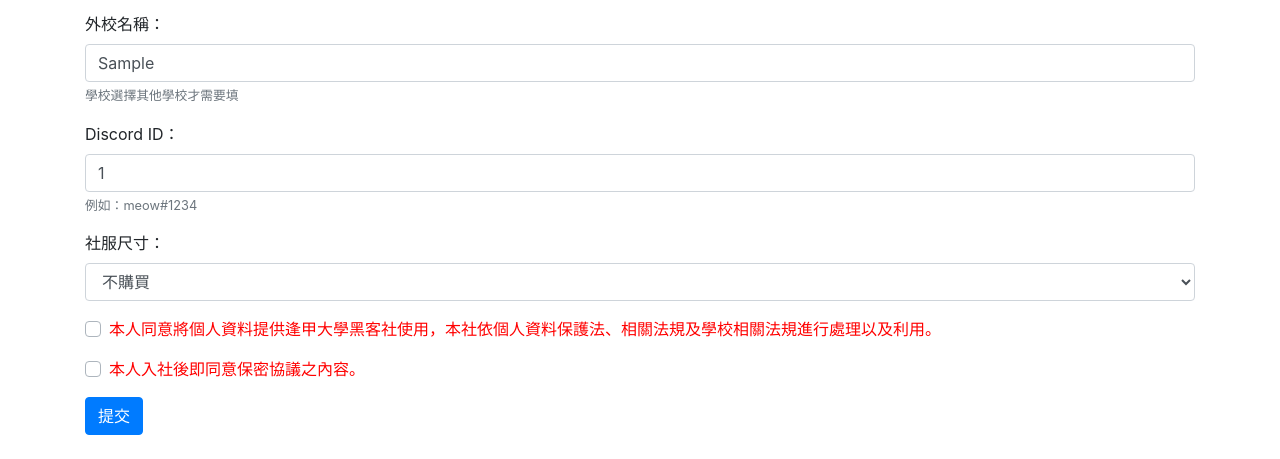
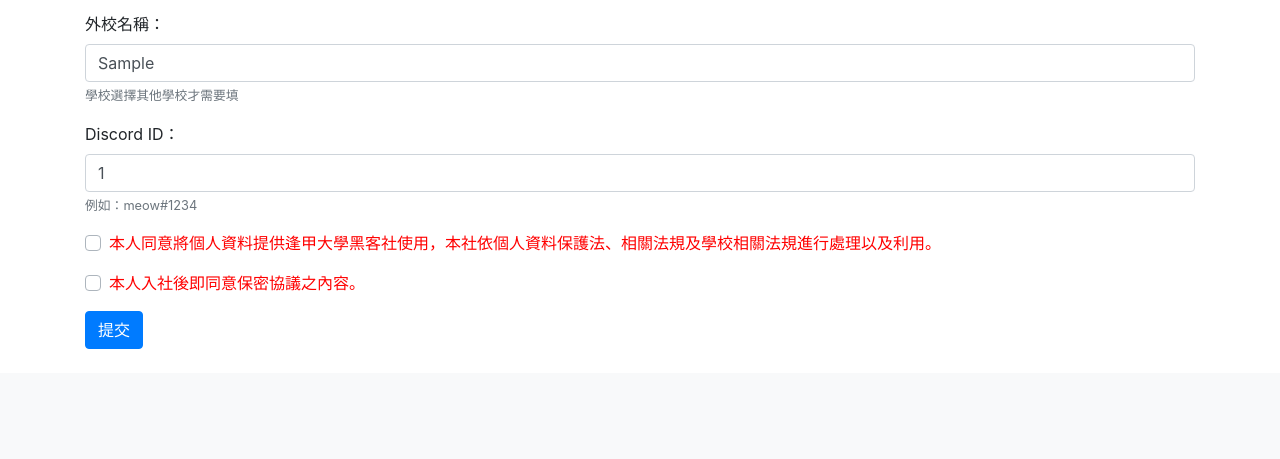
Before and after one commit to mikucat0309/JoinClub-2021, a Django app: page /join/edit/1 in a window 1280 px wide. Shown: the part 993-1452 px from the top of the page. After the commit the page ends 1342 px from the top, so only its background shows below. Run offline with Django 3.2, Linux system fonts and the light colour scheme; a user stored in the database is signed in; tables that the repository leaves empty hold one stand-in row (values such as "Sample post"); some libraries are stand-ins or nearby versions.

Commit message:
期限到 隱藏社服欄位

```diff
--- a/join/forms.py
+++ b/join/forms.py
@@ -19,7 +19,7 @@ class JoinForm(ModelForm):
     class Meta:
         model = Member
         fields = ['name', 'nid', 'dept', 'level',
-                  'phone', 'email', 'pay', 'bankAccount', 'is_FCU', 'school', 'DiscordId', 'clothes']
+                  'phone', 'email', 'pay', 'bankAccount', 'is_FCU', 'school', 'DiscordId',]
         widgets = {
             'name': forms.TextInput(attrs={'class': 'form-control', 'placeholder': '請輸入姓名'}),
             'nid': forms.TextInput(attrs={'class': 'form-control', 'placeholder': '請輸入學號'}),
@@ -32,7 +32,7 @@ class JoinForm(ModelForm):
             'is_FCU': forms.Select(attrs={'class': 'form-control'}),
             'school': forms.TextInput(attrs={'class': 'form-control', 'aria-describedby': 'schoolHelp', 'placeholder': '如果您不是逢甲大學學生，請輸入您的學校名稱'}),
             'DiscordId': forms.TextInput(attrs={'class': 'form-control', 'aria-describedby': 'DiscodeIdHelp', 'placeholder': '請輸入您的 Discord ID'}),
-            'clothes': forms.Select(attrs={'class': 'form-control'}),
+            # 'clothes': forms.Select(attrs={'class': 'form-control'}),
         }
         labels = {
             'name': _('姓名'),
@@ -46,7 +46,7 @@ class JoinForm(ModelForm):
             'is_FCU': _('學校'),
             'school': _('外校名稱'),
             'DiscordId': _('Discord ID'),
-            'clothes': _('社服尺寸'),
+            # 'clothes': _('社服尺寸'),
         }
         help_texts = {
             'dept': _('例如：資訊一甲'),
@@ -101,10 +101,10 @@ class JoinForm(ModelForm):
             'DiscordId': {
                 'max_length': _('您的 Discord ID 太長囉'),
             },
-            'clothes': {
-                'required': _('必須選擇社服尺寸'),
-                'invalid_choice': _('請勿亂來'),
-            },
+            # 'clothes': {
+            #     'required': _('必須選擇社服尺寸'),
+            #     'invalid_choice': _('請勿亂來'),
+            # },
         }
 
 
--- a/join/templates/join.html
+++ b/join/templates/join.html
@@ -152,7 +152,7 @@
                 {% endfor %}
             {% endif %}
         </div>
-        <div class="form-group">
+        <!-- <div class="form-group">
             {{ form.clothes.label_tag }}
             {{ form.clothes }}
             <small id="clothesHelp" class="form-text text-muted">{{ form.clothes.help_text }}</small>
@@ -164,7 +164,7 @@
                     </div>
                 {% endfor %}
             {% endif %}
-        </div>
+        </div> -->
 
         <div class="custom-control custom-checkbox my-3">
             <input type="checkbox" class="custom-control-input" id="privacy1" name="privacy1" required>
--- a/join/templates/join_edit.html
+++ b/join/templates/join_edit.html
@@ -161,7 +161,7 @@
                 {% endfor %}
             {% endif %}
         </div>
-        <div class="form-group">
+        <!--<div class="form-group">
             {{ form.clothes.label_tag }}
             <select name="clothes" class="form-control" placeholder="" id="id_clothes">
                 <option value="N" {% ifequal member.clothes "N" %}{{"selected"}}{% endifequal %}>不購買</option>
@@ -182,7 +182,7 @@
                     </div>
                 {% endfor %}
             {% endif %}
-        </div>
+        </div>-->
 
         <div class="custom-control custom-checkbox my-3">
             <input type="checkbox" class="custom-control-input" id="privacy" name="privacy" required>
```
